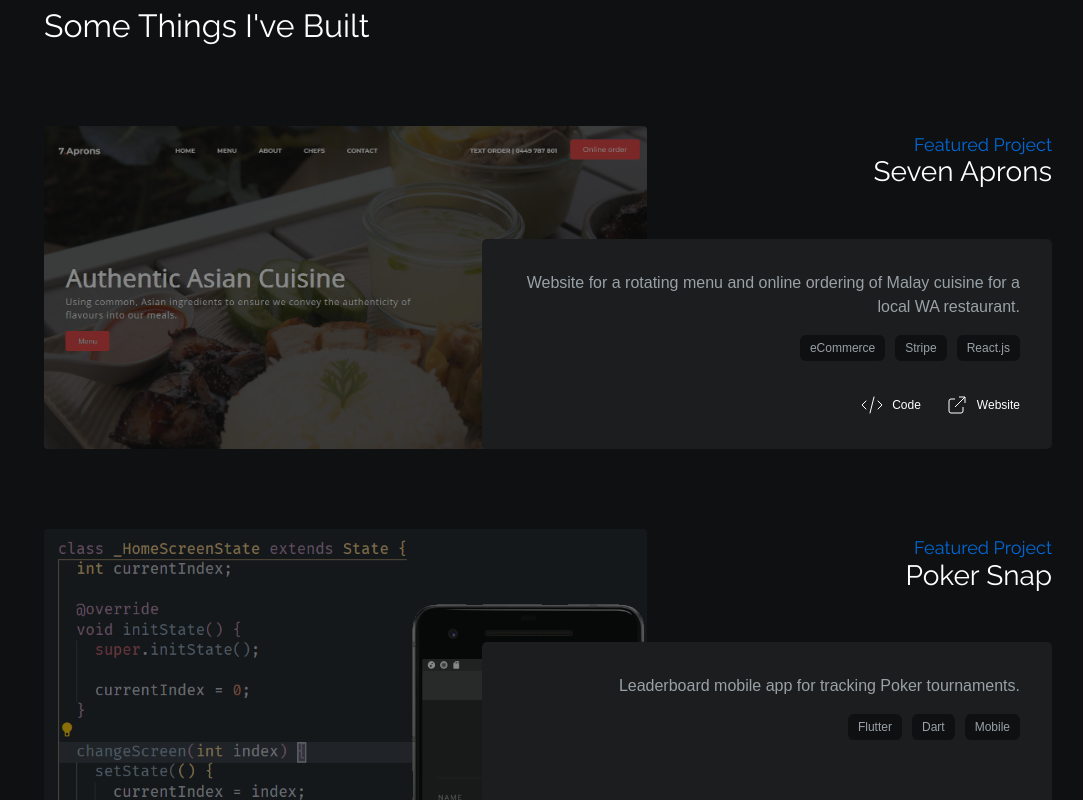
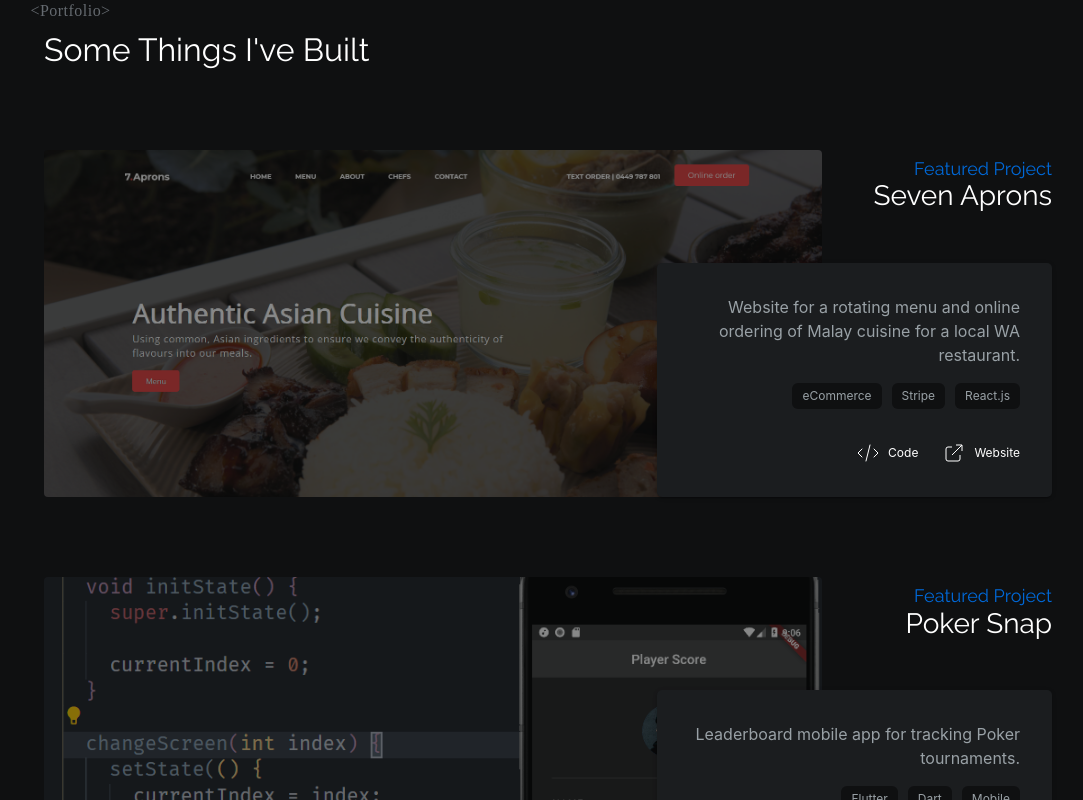
Before and after one commit to timeitel/portfolio, a Next.js app: page / in a window 1280 px wide. Shown: the part 2100-2900 px from the top of the page, without its empty margins (76-1159 px from the left). Built offline with nearby package versions, Linux system fonts and the light colour scheme; a web font is replaced by a local one.

Commit message:
feat: theme update

```diff
--- a/common/styles/globals.ts
+++ b/common/styles/globals.ts
@@ -6,7 +6,9 @@ export const getGlobalStyles = (theme: ITheme) => css`
   body {
     padding: 0;
     margin: 0;
-    font-family: Arial, Helvetica, sans-serif;
+    font-family: -apple-system, BlinkMacSystemFont, "Segoe UI", Roboto,
+      Helvetica, Arial, sans-serif, "Apple Color Emoji", "Segoe UI Emoji",
+      "Segoe UI Symbol";
     scroll-behavior: smooth;
     color: ${theme.color.grey600};
     max-width: 100%;
--- a/common/styles/theme/breakpoints.ts
+++ b/common/styles/theme/breakpoints.ts
@@ -7,7 +7,7 @@ export interface IBreakpointFns {
   only: (deviceSize: BreakpointType) => string;
 }
 
-export const breakpointFns: IBreakpointFns = {
+export const breakpoints: IBreakpointFns = {
   up: (min) => buildMediaQuery({ min }),
   down: (max) => buildMediaQuery({ max }),
   between: (min, max) => buildMediaQuery({ min, max }),
--- a/common/styles/theme/colors.ts
+++ b/common/styles/theme/colors.ts
@@ -2,6 +2,7 @@ export interface IColors {
   blue200: string;
   blue400: string;
   blue600: string;
+  grey100: string;
   grey200: string;
   grey400: string;
   grey600: string;
@@ -16,6 +17,7 @@ export const themeDarkColors: IColors = {
   blue200: "#2b6cb0",
   blue400: "#cfd9e5",
   blue600: "#0069d9",
+  grey100: "#808782",
   grey200: "#e3e3e3",
   grey400: "#99a1a6",
   grey600: "#656a70",
--- /dev/null
+++ b/common/styles/theme/shadows.ts
@@ -0,0 +1,11 @@
+export interface IShadows {
+  sm: string;
+  md: string;
+  lg: string;
+}
+
+export const shadows: IShadows = {
+  sm: "rgb(0 0 0 / 20%) 0px 3px 1px -2px, rgb(0 0 0 / 14%) 0px 2px 2px 0px, rgb(0 0 0 / 12%) 0px 1px 5px 0px",
+  md: "rgb(0 0 0 / 20%) 0px 3px 1px -2px, rgb(0 0 0 / 14%) 0px 2px 2px 0px, rgb(0 0 0 / 12%) 0px 1px 5px 0px",
+  lg: "rgb(0 0 0 / 20%) 0px 3px 3px -2px, rgb(0 0 0 / 14%) 0px 3px 4px 0px, rgb(0 0 0 / 12%) 0px 1px 8px 0px",
+};
--- a/common/styles/theme/theme.ts
+++ b/common/styles/theme/theme.ts
@@ -1,15 +1,18 @@
-import { breakpointFns, IBreakpointFns } from "@styles/theme";
+import { breakpoints, IBreakpointFns } from "@styles/theme";
 import { IColors, themeDarkColors } from "./colors";
+import { IShadows, shadows } from "./shadows";
 import { ISpacing, spacing } from "./spacing";
 
 export interface ITheme {
   color: IColors;
   breakpoints: IBreakpointFns;
   spacing: ISpacing;
+  shadow: IShadows;
 }
 
 export const themeDark: ITheme = {
   color: themeDarkColors,
-  breakpoints: breakpointFns,
+  breakpoints: breakpoints,
   spacing: spacing,
+  shadow: shadows,
 };
--- a/modules/Contact/styled.ts
+++ b/modules/Contact/styled.ts
@@ -54,7 +54,7 @@ export const StyledContainer = styled.div`
   position: relative;
   padding: 110px 40px;
   border-radius: 20px;
-  background-color: ${(p) => p.theme.color.grey600};
+  background-color: ${(p) => p.theme.color.grey100};
   max-width: 800px;
   margin: 0 auto;
 
--- a/modules/Project/styled.ts
+++ b/modules/Project/styled.ts
@@ -25,6 +25,7 @@ export const FigureCaption = styled.figcaption`
   background: ${(p) => p.theme.color.blackSecondary};
   margin-right: 2rem;
   border-radius: 5px;
+  box-shadow: ${(p) => p.theme.shadow.sm};
 `;
 
 export const ProjectSubtitle = styled.h6`
@@ -61,16 +62,17 @@ export const StyledProject = styled.div`
   margin: 5rem auto;
 
   img {
-    grid-area: 1 / 1 / -1 / 8;
+    grid-area: 1 / 1 / -1 / 10;
     height: 100%;
     border-radius: 2px;
     object-fit: cover;
     object-position: center;
     opacity: 0.5;
+    max-height: 500px;
   }
 
   .project-content {
-    grid-area: 1 / 6 / -1 / -1;
+    grid-area: 1 / 8 / -1 / -1;
     z-index: 2;
   }
 
@@ -89,8 +91,8 @@ export const StyledProject = styled.div`
 export const ProjectTags = styled.ul`
   display: flex;
   justify-content: flex-end;
-  margin: 0 0 2rem 0;
   font-size: 0.75rem;
+  margin: 0;
 
   li {
     margin-left: 10px;
@@ -101,7 +103,7 @@ export const ProjectTags = styled.ul`
 `;
 
 export const ProjectLinks = styled(ProjectTags)`
-  margin: 0;
+  margin: 2rem 0 0;
 
   li {
     margin-left: 1rem;
```
